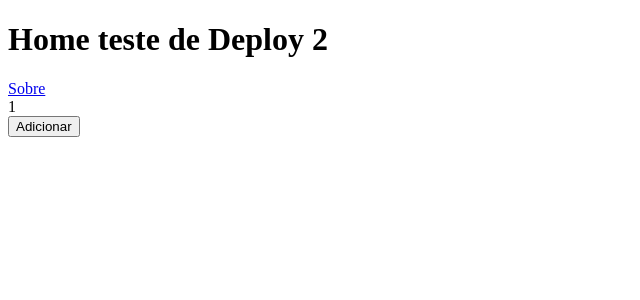
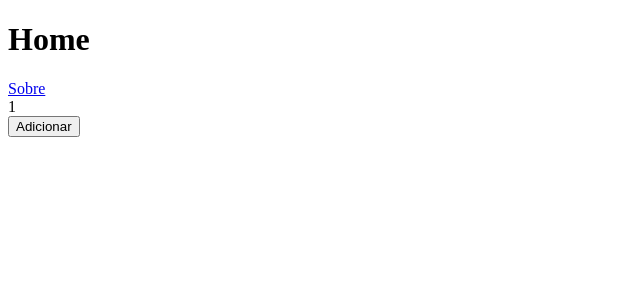
Before and after one commit to chicocalves/ideia-unica, a Next.js app: page / in a window 1280 px wide. Shown: the top 300 px of the page, without its empty margins (0-640 px from the left). Built offline with nearby package versions, Linux system fonts and the light colour scheme.

Commit message:
teste de deploy vercel 3

```diff
--- a/pages/index.js
+++ b/pages/index.js
@@ -4,7 +4,7 @@ import Link from 'next/link'
 function Home(){
     return (
         <div>
-            <h1>Home teste de Deploy 2</h1>
+            <h1>Home</h1>
             <Link href="/sobre">Sobre</Link>
             <Contador />
         </div>
```
